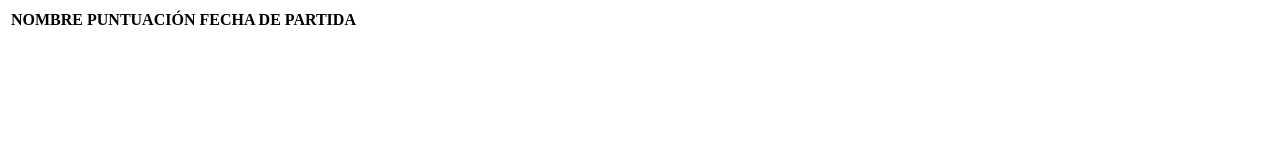
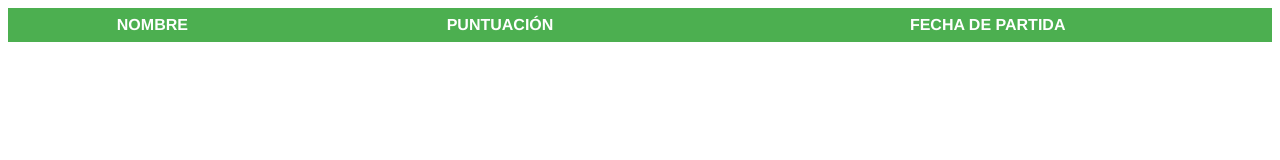
Before and after one commit to Joseju002/appEjemplo, a website: page public/index.html in a window 1280 px wide. Drawn offline with nearby package versions, Linux system fonts and the light colour scheme.

Commit message:
tercer commit

```diff
--- a/public/index.html
+++ b/public/index.html
@@ -1,5 +1,6 @@
 <!DOCTYPE html>
 <html lang="es">
+
 <head>
     <meta charset="UTF-8">
     <meta name="viewport" content="width=device-width, initial-scale=1.0">
@@ -7,6 +8,27 @@
     <script src="js/respuestaServidor.js"></script>
     <script src="https://ajax.googleapis.com/ajax/libs/jquery/3.5.1/jquery.min.js"></script>
 </head>
+<style>
+    body {
+        font-family: 'Franklin Gothic Medium', 'Arial Narrow', Arial, sans-serif;
+    }
+
+    table {
+        border-collapse: collapse;
+        width: 100%;
+    }
+
+    th {
+        background-color: #4CAF50;
+        color: white;
+        padding: 8px;
+    }
+
+    td {
+        padding: 8px;
+    }
+</style>
+
 <body onload="obtenerUsuarios()">
     <table id="tablaUsuarios">
         <tr>
@@ -16,4 +38,5 @@
         </tr>
     </table>
 </body>
+
 </html>
```
Lines whose indentation alone changed are shown as unchanged.
